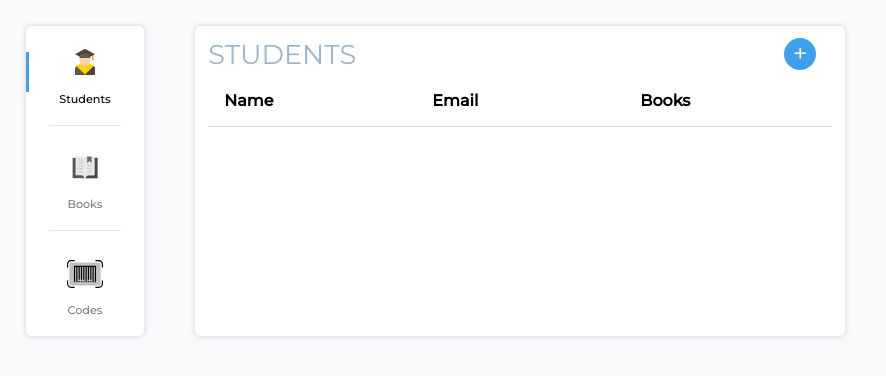
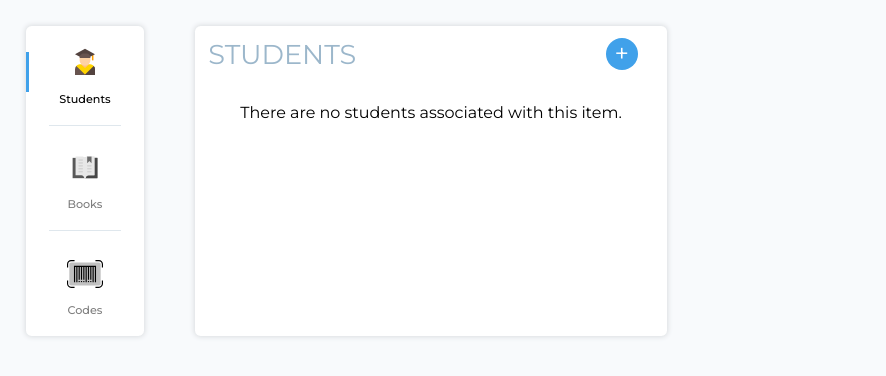
Before and after one commit to cooperhammond/miskatonic-book-manager, a React (Create React App) app in the folder client/: page / in a window 1280 px wide. Shown: the top 376 px of the page, without its empty margins (0-886 px from the left). Built offline with nearby package versions, Linux system fonts and the light colour scheme; what flux, keymirror, request would draw is missing.

Commit message:
Display message when no items in table

```diff
--- a/client/src/components/DataDisplayTable/DataDisplayTable.js
+++ b/client/src/components/DataDisplayTable/DataDisplayTable.js
@@ -42,7 +42,7 @@ class DataDisplayTable extends Component {
       labels = [
         "Name",
         "Email",
-        "Books"
+        "Checked Out Books"
       ];
       accessors = [
         (d) => `${d["lastName"]}, ${d["firstName"]}`,
@@ -52,8 +52,8 @@ class DataDisplayTable extends Component {
     } else if (itemType === "book") {
       labels = [
         "Title",
-        "Codes",
-        "Readers"
+        "Total Codes",
+        "Total Readers"
       ];
       accessors = [
         "title",
@@ -62,10 +62,13 @@ class DataDisplayTable extends Component {
       ];
     } else if (itemType === "code") {
       labels = [
-        "Book",
-        "Code",
-        "User"
+        "Associated Book",
+        "Checkout Code",
       ];
+      if (!(this.props.itemType === "code"
+            && FocusStore.getItemType() === "student")) {
+        labels[2] = "User";
+      }
       accessors = [
         (d) => {
           var book = DataStore.getItemById("book", d.book);
@@ -88,7 +91,7 @@ class DataDisplayTable extends Component {
         var datum = rawData[datum_i];
         var rowData = [];
 
-        for (var i = 0; i < accessors.length; i++) {
+        for (var i = 0; i < labels.length; i++) {
           var element;
           var accessor = accessors[i];
 
@@ -111,7 +114,8 @@ class DataDisplayTable extends Component {
     if (this._mounted) {
       this.setState({
         labels: labels,
-        rows: rows
+        rows: rows,
+        itemType: itemType
       });
     }
   }
--- a/client/src/components/DataDisplayTable/DataDisplayTableRender.js
+++ b/client/src/components/DataDisplayTable/DataDisplayTableRender.js
@@ -28,6 +28,7 @@ export default function (props, state) {
     );
   });
 
+  if (rows.length !== 0) {
     return (
       <table className="focus-table">
         <thead>
@@ -40,4 +41,11 @@ export default function (props, state) {
         </tbody>
       </table>
     );
+  } else {
+    return (
+      <div className="no-item-title">
+        There are no {state.itemType}s associated with this item.
+      </div>
+    );
   }
+}
--- a/client/src/components/DataDisplayTable/datadisplaytable.scss
+++ b/client/src/components/DataDisplayTable/datadisplaytable.scss
@@ -44,3 +44,8 @@
     }
   }
 }
+
+.no-item-title {
+  padding: 4vh;
+  display: inline-block;
+}
--- a/client/src/components/Popup/Popup.js
+++ b/client/src/components/Popup/Popup.js
@@ -69,7 +69,7 @@ class PopupForm extends Component {
     if ((itemType === "student" || itemType === "book") && focusItem) {
       var associatedCodes = {
         itemType: "code",
-        itemTitle: itemType === "student" ? "Student's Books" : "Book's Codes",
+        itemTitle: itemType === "student" ? "Student's Codes" : "Book's Codes",
         data: [],
       };
       for (let index = 0; index < focusItem.codes.length; index++) {
@@ -81,7 +81,7 @@ class PopupForm extends Component {
     } else if (itemType === "code" && focusItem) {
       var associatedBook = {
         itemType: "book",
-        itemTitle: "Book",
+        itemTitle: "Associated Book",
         data: [DataStore.getItemById("book", focusItem.book)],
       }
       associatedItems.push(associatedBook);
@@ -89,7 +89,7 @@ class PopupForm extends Component {
       if (focusItem.student) {
         var associatedStudent = {
           itemType: "student",
-          itemTitle: "Student",
+          itemTitle: "Assigned Student",
           data: [DataStore.getItemById("student", focusItem.student)],
         }
         associatedItems.push(associatedStudent);
--- a/client/src/stores/DataStore.js
+++ b/client/src/stores/DataStore.js
@@ -180,16 +180,18 @@ function changeData(err, res, body, req) {
       readItems(_itemTypes.book);
       readItems(_itemTypes.code);
     }, 1000);
-    setTimeout(() => {
-      readItems(_itemTypes.student);
-      readItems(_itemTypes.book);
-      readItems(_itemTypes.code);
-    }, 2000);
+
     setTimeout(() => {
       readItems(_itemTypes.student);
       readItems(_itemTypes.book);
       readItems(_itemTypes.code);
     }, 3000);
+
+    setTimeout(() => {
+      readItems(_itemTypes.student);
+      readItems(_itemTypes.book);
+      readItems(_itemTypes.code);
+    }, 10000);
   }
 
   DataStore.emitChange();
```
Also changed, not shown: 1 other file (tests, documents, lock files or other folders). Lines whose indentation alone changed are shown as unchanged.
